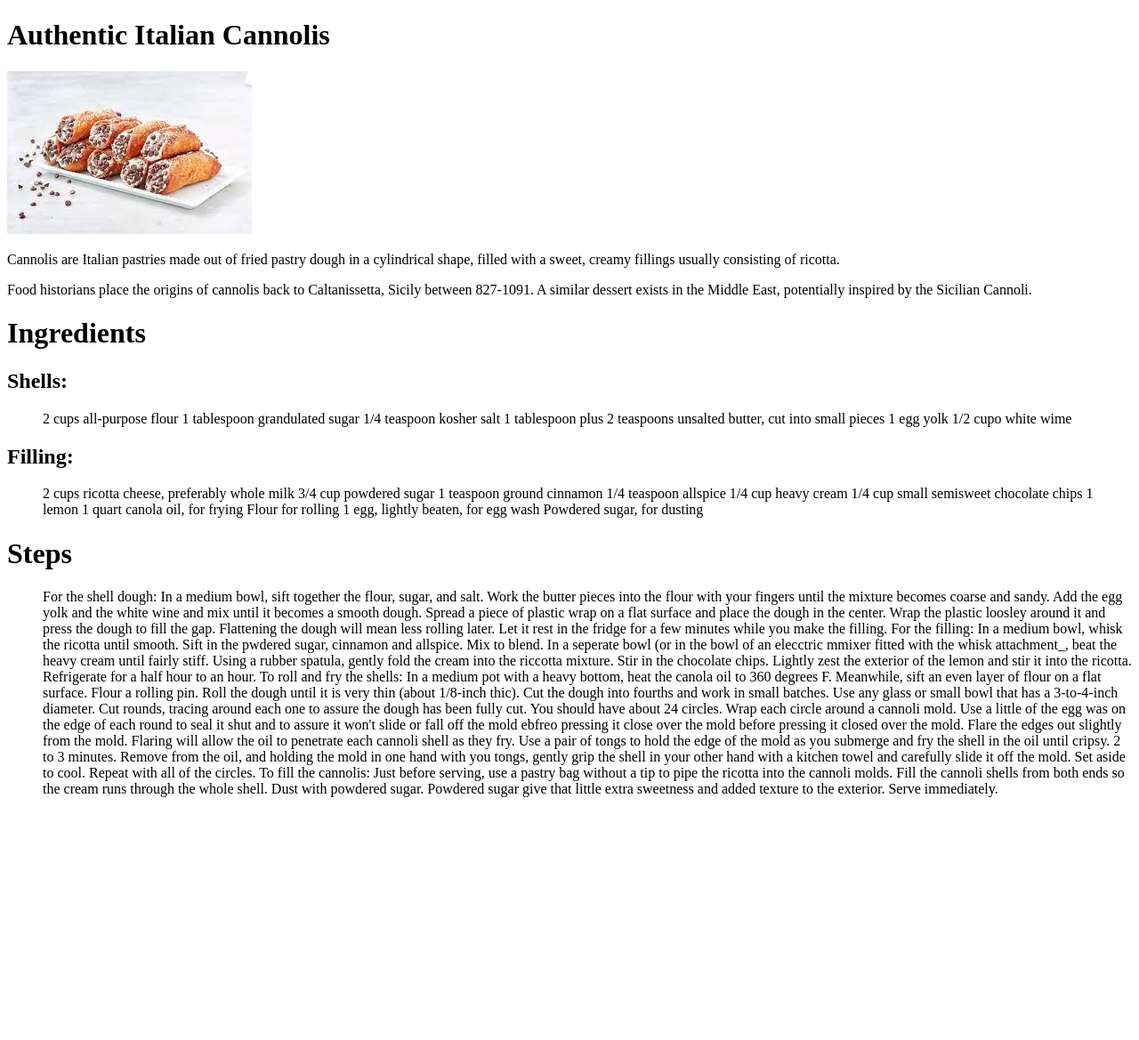
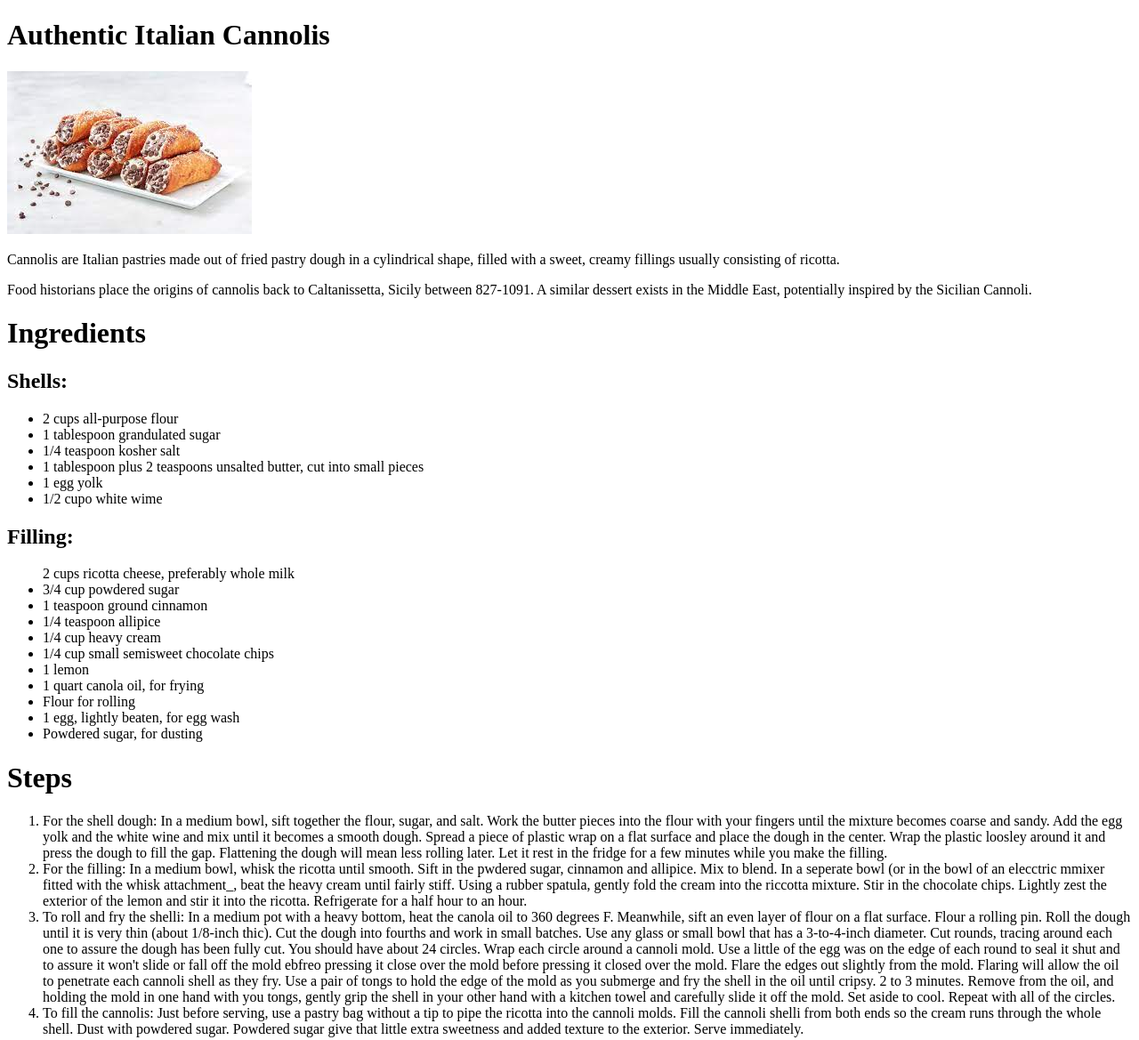
Before and after one commit to HShaw215/odin-recipes, a plain HTML site: page recipes/cannoli.html in a window 1280 px wide. Shown: the whole page at 89% size. Before the commit the page ends 912 px from the top, so only its background shows below. Drawn offline with Linux system fonts and the light colour scheme.

Commit message:
fix cannoli list format

```diff
--- a/recipes/cannoli.html
+++ b/recipes/cannoli.html
@@ -15,32 +15,32 @@
     <h1>Ingredients</h1>
         <h2>Shells:</h2>
             <ul>
-                <ls>2 cups all-purpose flour</ls>
-                <ls>1 tablespoon grandulated sugar</ls>
-                <ls>1/4 teaspoon kosher salt</ls>
-                <ls>1 tablespoon plus 2 teaspoons unsalted butter, cut into small pieces</ls>
-                <ls>1 egg yolk</ls>
-                <ls>1/2 cupo white wime</ls>
+                <li>2 cups all-purpose flour</li>
+                <li>1 tablespoon grandulated sugar</li>
+                <li>1/4 teaspoon kosher salt</li>
+                <li>1 tablespoon plus 2 teaspoons unsalted butter, cut into small pieces</li>
+                <li>1 egg yolk</li>
+                <li>1/2 cupo white wime</li>
             </ul>
         <h2>Filling:</h2>
             <ul>
-                <lsd>2 cups ricotta cheese, preferably whole milk</ls>
-                <ls>3/4 cup powdered sugar</ls>
-                <ls>1 teaspoon ground cinnamon</ls>
-                <ls>1/4 teaspoon allspice</ls>
-                <ls>1/4 cup heavy cream</ls>
-                <ls>1/4 cup small semisweet chocolate chips</ls>
-                <ls>1 lemon</ls>
-                <ls>1 quart canola oil, for frying</ls>
-                <ls>Flour for rolling</ls>
-                <ls>1 egg, lightly beaten, for egg wash</ls>
-                <ls>Powdered sugar, for dusting</ls>
+                <lid>2 cups ricotta cheese, preferably whole milk</li>
+                <li>3/4 cup powdered sugar</li>
+                <li>1 teaspoon ground cinnamon</li>
+                <li>1/4 teaspoon allipice</li>
+                <li>1/4 cup heavy cream</li>
+                <li>1/4 cup small semisweet chocolate chips</li>
+                <li>1 lemon</li>
+                <li>1 quart canola oil, for frying</li>
+                <li>Flour for rolling</li>
+                <li>1 egg, lightly beaten, for egg wash</li>
+                <li>Powdered sugar, for dusting</li>
             </ul>
     <h1>Steps</h1>
         <ol>
-            <ls>For the shell dough: In a medium bowl, sift together the flour, sugar, and salt. Work the butter pieces into the flour with your fingers until the mixture becomes coarse and sandy. Add the egg yolk and the white wine and mix until it becomes a smooth dough. Spread a piece of plastic wrap on a flat surface and place the dough in the center. Wrap the plastic loosley around it and press the dough to fill the gap. Flattening the dough will mean less rolling later. Let it rest in the fridge for a few minutes while you make the filling.</ls>
-            <ls>For the filling: In a medium bowl, whisk the ricotta until smooth. Sift in the pwdered sugar, cinnamon and allspice. Mix to blend. In a seperate bowl (or in the bowl of an elecctric mmixer fitted with the whisk attachment_, beat the heavy cream until fairly stiff. Using a rubber spatula, gently fold the cream into the riccotta mixture. Stir in the chocolate chips. Lightly zest the exterior of the lemon and stir it into the ricotta. Refrigerate for a half hour to an hour.</ls>
-            <ls>To roll and fry the shells: In a medium pot with a heavy bottom, heat the canola oil to 360 degrees F. Meanwhile, sift an even layer of flour on a flat surface. Flour a rolling pin. Roll the dough until it is very thin (about 1/8-inch thic). Cut the dough into fourths and work in small batches. Use any glass or small bowl that has a 3-to-4-inch diameter. Cut rounds, tracing around each one to assure the dough has been fully cut. You should have about 24 circles. Wrap each circle around a cannoli mold. Use a little of the egg was on the edge of each round to seal it shut and to assure it won't slide or fall off the mold ebfreo pressing it close over the mold before pressing it closed over the mold. Flare the edges out slightly from the mold. Flaring will allow the oil to penetrate each cannoli shell as they fry. Use a pair of tongs to hold the edge of the mold as you submerge and fry the shell in the oil until cripsy. 2 to 3 minutes. Remove from the oil, and holding the mold in one hand with you tongs, gently grip the shell in your other hand with a kitchen towel and carefully slide it off the mold. Set aside to cool. Repeat with all of the circles.</ls>
-            <ls>To fill the cannolis: Just before serving, use a pastry bag without a tip to pipe the ricotta into the cannoli molds. Fill the cannoli shells from both ends so the cream runs through the whole shell. Dust with powdered sugar. Powdered sugar give that little extra sweetness and added texture to the exterior. Serve immediately. </ls>
+            <li>For the shell dough: In a medium bowl, sift together the flour, sugar, and salt. Work the butter pieces into the flour with your fingers until the mixture becomes coarse and sandy. Add the egg yolk and the white wine and mix until it becomes a smooth dough. Spread a piece of plastic wrap on a flat surface and place the dough in the center. Wrap the plastic loosley around it and press the dough to fill the gap. Flattening the dough will mean less rolling later. Let it rest in the fridge for a few minutes while you make the filling.</li>
+            <li>For the filling: In a medium bowl, whisk the ricotta until smooth. Sift in the pwdered sugar, cinnamon and allipice. Mix to blend. In a seperate bowl (or in the bowl of an elecctric mmixer fitted with the whisk attachment_, beat the heavy cream until fairly stiff. Using a rubber spatula, gently fold the cream into the riccotta mixture. Stir in the chocolate chips. Lightly zest the exterior of the lemon and stir it into the ricotta. Refrigerate for a half hour to an hour.</li>
+            <li>To roll and fry the shelli: In a medium pot with a heavy bottom, heat the canola oil to 360 degrees F. Meanwhile, sift an even layer of flour on a flat surface. Flour a rolling pin. Roll the dough until it is very thin (about 1/8-inch thic). Cut the dough into fourths and work in small batches. Use any glass or small bowl that has a 3-to-4-inch diameter. Cut rounds, tracing around each one to assure the dough has been fully cut. You should have about 24 circles. Wrap each circle around a cannoli mold. Use a little of the egg was on the edge of each round to seal it shut and to assure it won't slide or fall off the mold ebfreo pressing it close over the mold before pressing it closed over the mold. Flare the edges out slightly from the mold. Flaring will allow the oil to penetrate each cannoli shell as they fry. Use a pair of tongs to hold the edge of the mold as you submerge and fry the shell in the oil until cripsy. 2 to 3 minutes. Remove from the oil, and holding the mold in one hand with you tongs, gently grip the shell in your other hand with a kitchen towel and carefully slide it off the mold. Set aside to cool. Repeat with all of the circles.</li>
+            <li>To fill the cannolis: Just before serving, use a pastry bag without a tip to pipe the ricotta into the cannoli molds. Fill the cannoli shelli from both ends so the cream runs through the whole shell. Dust with powdered sugar. Powdered sugar give that little extra sweetness and added texture to the exterior. Serve immediately. </li>
         </ol>
 </body>
```
Also changed, not shown: index.html (+0 -2 lines).
